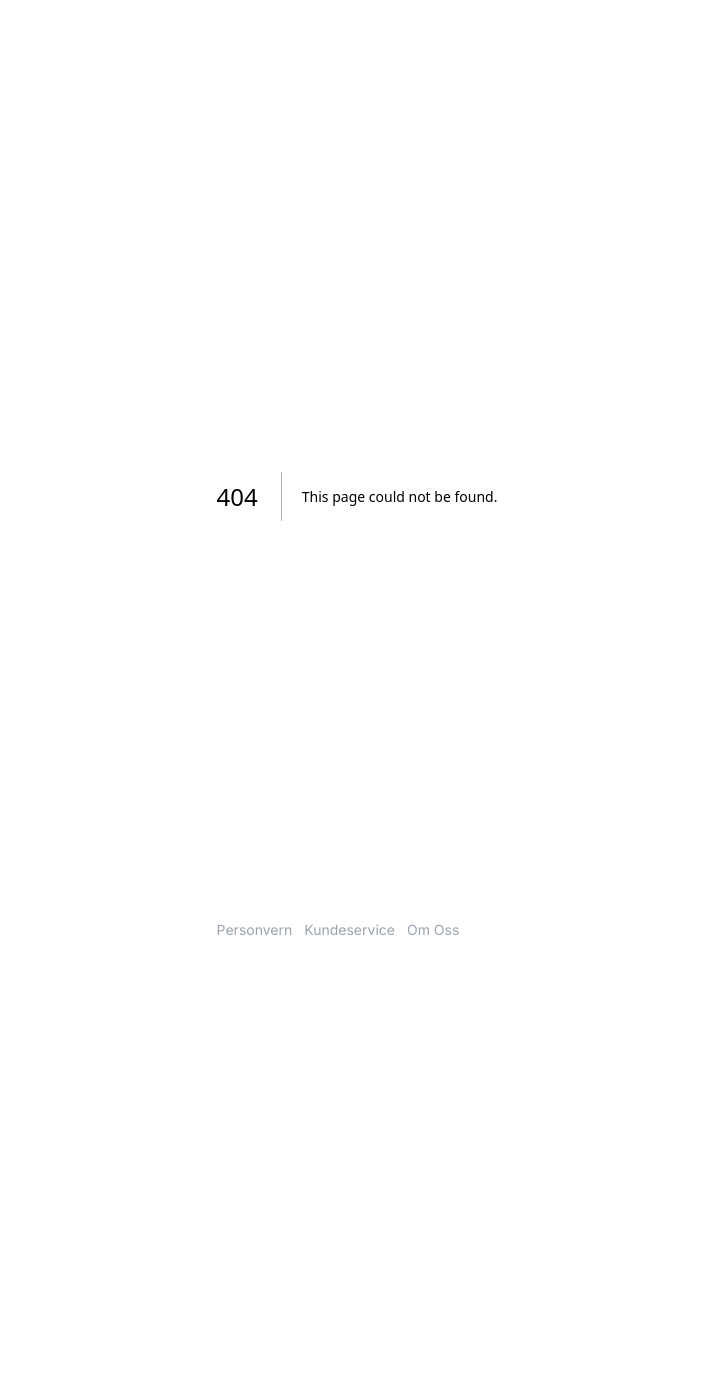
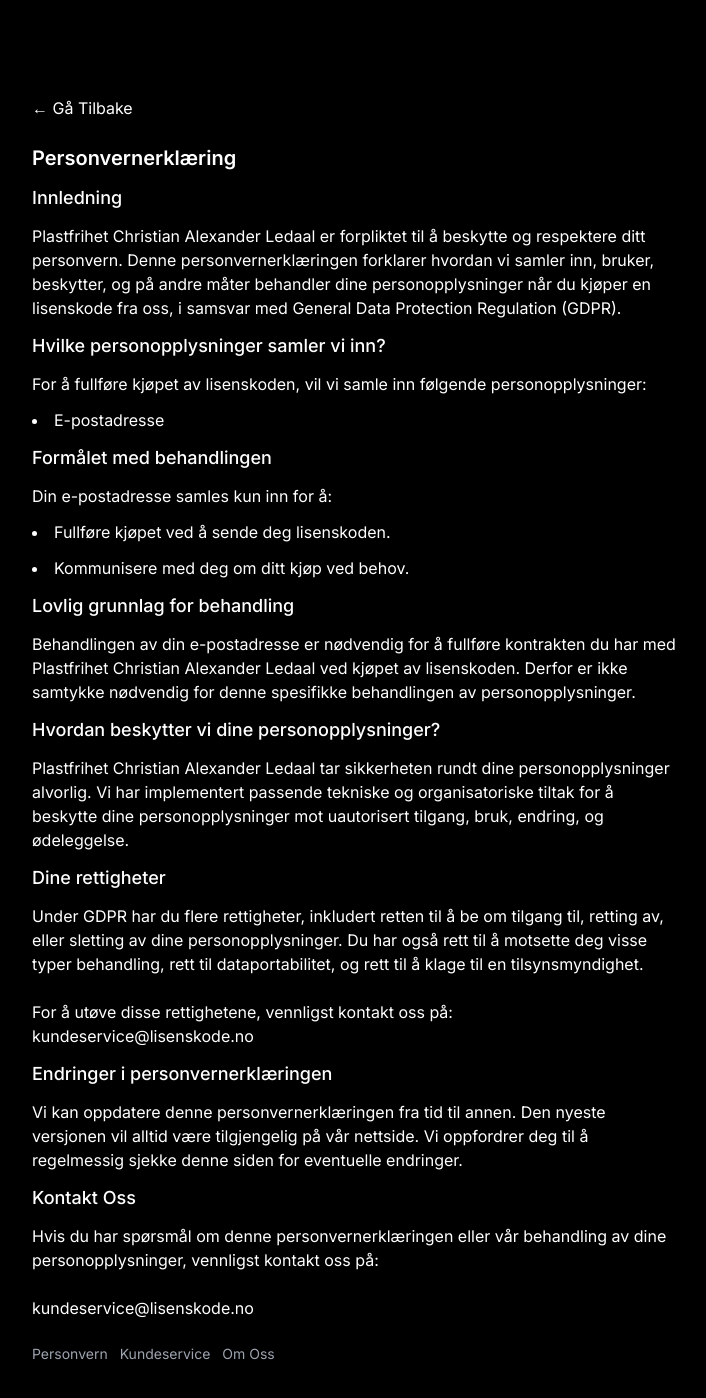
Before and after one commit to Zekima/lisenskode, a Next.js app: page /personvern in a window 1280 px wide. Before the commit this address had no page. Shown: the top 1398 px of the page, without its empty margins (283-989 px from the left). Before the commit the page ends 1060 px from the top, so only its background shows below. Built offline with nearby package versions, Linux system fonts and the light colour scheme.

Commit message:
feat: Add privacy policy page

```diff
--- a/app/globals.css
+++ b/app/globals.css
@@ -24,6 +24,7 @@
       rgb(var(--background-end-rgb))
     )
     rgb(var(--background-start-rgb));
+    scrollbar-gutter: stable both-edges;
 }
 
 @layer utilities {
--- /dev/null
+++ b/app/personvern/page.tsx
@@ -0,0 +1,45 @@
+import React from "react";
+import Link from "next/link";
+export default function PersornvernPage() {
+
+    return (
+        <>
+            <Link href="/">← Gå Tilbake</Link>
+            <br /><br />
+
+            <div className="max-w-[650px] gap-3 flex flex-col">
+                <h1 className="text-xl font-semibold">Personvernerklæring</h1>
+                <h3 className="text-lg font-medium">Innledning</h3>
+                <p>Plastfrihet Christian Alexander Ledaal er forpliktet til å beskytte og respektere ditt personvern. Denne personvernerklæringen forklarer
+                    hvordan vi samler inn, bruker, beskytter, og på andre måter behandler dine personopplysninger
+                    når du kjøper en lisenskode fra oss, i samsvar med General Data Protection Regulation (GDPR).
+                </p>
+                <h3 className="text-lg font-medium">Hvilke personopplysninger samler vi inn?</h3>
+                <p>For å fullføre kjøpet av lisenskoden, vil vi samle inn følgende personopplysninger:</p>
+                <li>E-postadresse</li>
+                <h3 className="text-lg font-medium">Formålet med behandlingen</h3>
+                <p>Din e-postadresse samles kun inn for å:</p>
+                <li>Fullføre kjøpet ved å sende deg lisenskoden.</li>
+                <li>Kommunisere med deg om ditt kjøp ved behov.</li>
+                <h3 className="text-lg font-medium">Lovlig grunnlag for behandling</h3>
+                <p>Behandlingen av din e-postadresse er nødvendig for å fullføre kontrakten du har med Plastfrihet Christian Alexander Ledaal ved kjøpet av lisenskoden.
+                    Derfor er ikke samtykke nødvendig for denne spesifikke behandlingen av personopplysninger.</p>
+                <h3 className="text-lg font-medium"> Hvordan beskytter vi dine personopplysninger?</h3>
+                <p>Plastfrihet Christian Alexander Ledaal tar sikkerheten rundt dine personopplysninger alvorlig. Vi har implementert passende tekniske og organisatoriske tiltak for å beskytte dine personopplysninger mot uautorisert tilgang, bruk, endring, og ødeleggelse.</p>
+                <h3 className="text-lg font-medium">Dine rettigheter</h3>
+                <p>Under GDPR har du flere rettigheter, inkludert retten til å be om tilgang til, retting av, eller sletting av dine personopplysninger. Du har også rett til å motsette deg visse typer behandling, rett til dataportabilitet, og rett til å klage til en tilsynsmyndighet.
+                    <br></br><br></br>For å utøve disse rettighetene, vennligst kontakt oss på:
+                    <br></br>
+                    kundeservice@lisenskode.no</p>
+
+                <h3 className="text-lg font-medium">Endringer i personvernerklæringen</h3>
+                <p>Vi kan oppdatere denne personvernerklæringen fra tid til annen. Den nyeste versjonen vil alltid være tilgjengelig på vår nettside. Vi oppfordrer deg til å regelmessig sjekke denne siden for eventuelle endringer.</p>
+                <h3 className="text-lg font-medium">Kontakt Oss</h3>
+                <p>Hvis du har spørsmål om denne personvernerklæringen eller vår behandling av dine personopplysninger, vennligst kontakt oss på:
+                    <br></br><br></br>
+                    kundeservice@lisenskode.no</p>
+
+            </div>
+        </>
+    )
+}
--- a/components/footer-links.tsx
+++ b/components/footer-links.tsx
@@ -4,8 +4,8 @@
 const FooterLinks = () => {
     return (
         <div className="flex text-sm text-gray-400 py-6 gap-3">
-            <Link href="/privacy-policy">Personvern</Link>
-            <Link href="/terms-and-conditions">Kundeservice</Link>
+            <Link href="/personvern">Personvern</Link>
+            <a href="mailto:kundeservice@lisenskode.no">Kundeservice</a>
             <Link href="/om-oss">Om Oss</Link>
         </div>
     );
```
